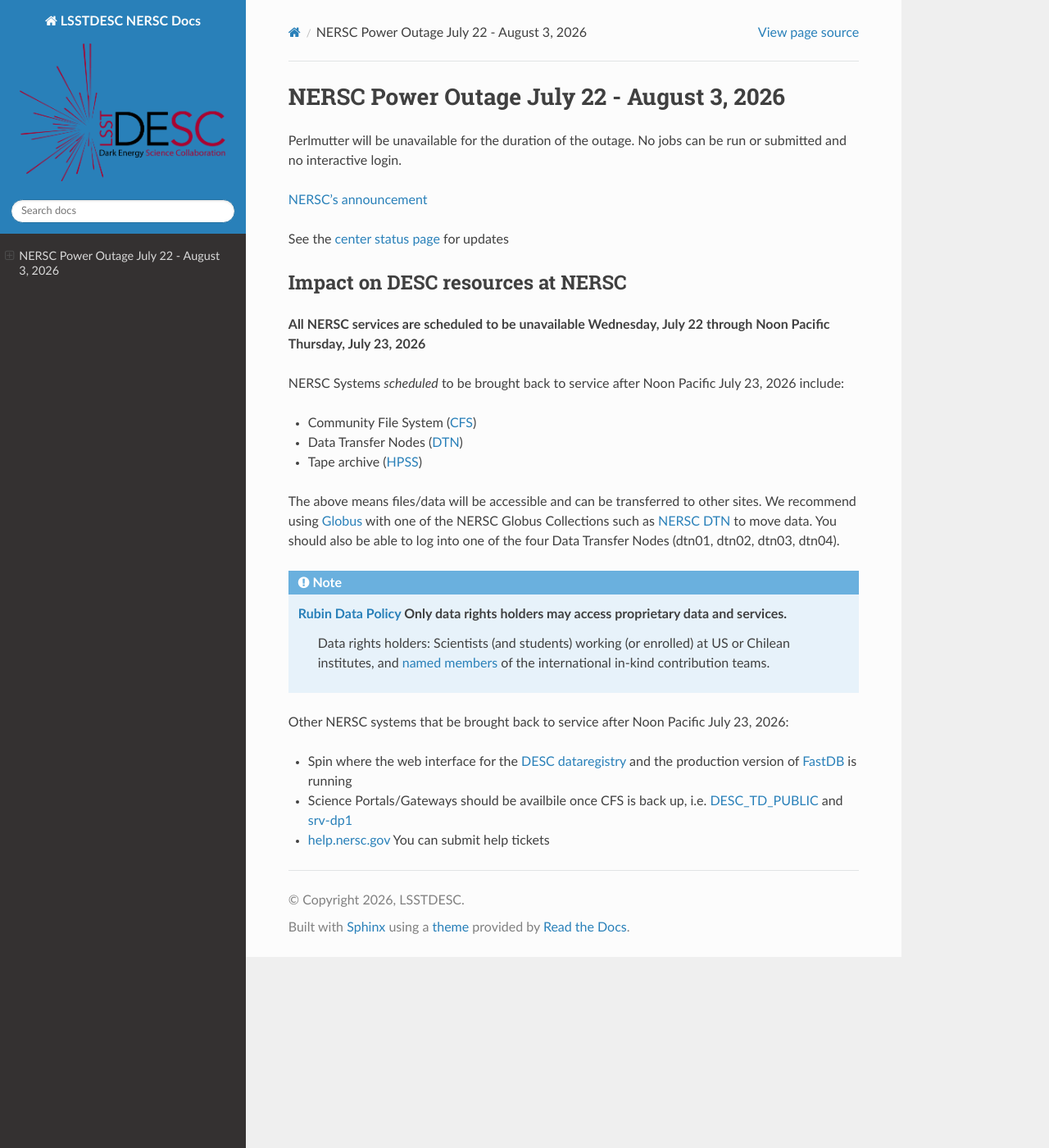
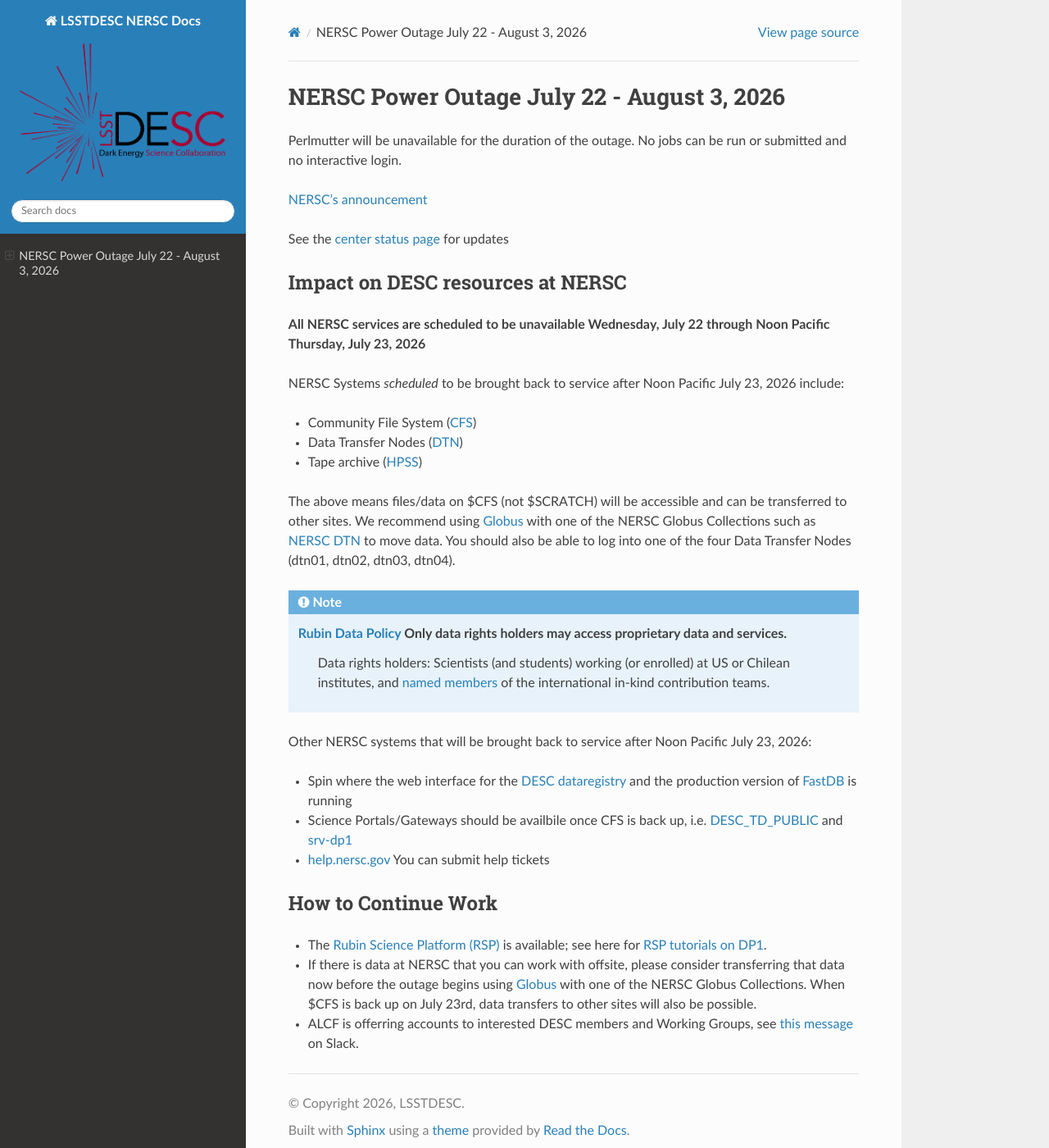
Before and after one commit to LSSTDESC/nersc, a Sphinx documentation site: the page built from docs/source/news/2026-07-09-nersc-outage.rst, in a window 1280 px wide and 1400 px high. Shown: the whole window at 82% size. Built offline with Sphinx 7.4.7 and the Read the Docs theme 3.1.0, drawn with Linux system fonts in a browser that asks for light colours; pages that are not in the unit, such as notebooks, are missing from menus.

Commit message:
Update NERSC outage details and accessibility info
Clarified accessibility of files/data on $CFS and updated text regarding NERSC systems and services resuming after the outage.

```diff
--- a/docs/source/news/2026-07-09-nersc-outage.rst
+++ b/docs/source/news/2026-07-09-nersc-outage.rst
@@ -20,7 +20,7 @@
 
 * Tape archive (`HPSS <https://docs.nersc.gov/filesystems/#archive-hpss>`__)
 
-The above means files/data will be accessible and can be transferred to other sites.  We recommend using `Globus <www.globus.org>`__ with one of the NERSC Globus Collections
+The above means files/data on $CFS (not $SCRATCH) will be accessible and can be transferred to other sites.  We recommend using `Globus <www.globus.org>`__ with one of the NERSC Globus Collections
 such as `NERSC DTN <https://app.globus.org/file-manager/collections/9d6d994a-6d04-11e5-ba46-22000b92c6ec/overview>`__ to move data.  You should also be able to log into one of the four Data Transfer Nodes (dtn01, dtn02, dtn03, dtn04).
 
 .. note::
@@ -28,10 +28,19 @@
    `Rubin Data Policy <ls.st/rdo-013>`__ Only data rights holders may access proprietary data and services.
         Data rights holders: Scientists (and students) working (or enrolled) at US or Chilean institutes, and `named members  <lsst.org/scientists/international-drh-list>`__ of the international in-kind contribution teams.
 
-Other NERSC systems that be brought back to service after Noon Pacific July 23, 2026:
+Other NERSC systems that will be brought back to service after Noon Pacific July 23, 2026:
 
 * Spin where the web interface for the `DESC dataregistry <https://desc-dataregistry.lbl.gov/>`__ and the production version of `FastDB <https://fastdb.readthedocs.io/en/latest/>`__ is running
 
 * Science Portals/Gateways should be availbile once CFS is back up, i.e. `DESC_TD_PUBLIC <https://portal.nersc.gov/cfs/lsst/DESC_TD_PUBLIC/LSST_DATA_SETS>`__ and `srv-dp1 <https://portal.nersc.gov/cfs/lsst/srv-dp1>`__
 
 * `help.nersc.gov <https://help.nersc.gov/>`__  You can submit help tickets
+
+How to Continue Work
+====================
+
+* The `Rubin Science Platform (RSP) <https://rsp.lsst.io/guides/getting-started/get-an-account.html>`__ is available; see here for `RSP tutorials on DP1 <https://dp1.lsst.io/tutorials/index.html>`__.
+
+* If there is data at NERSC that you can work with offsite, please consider transferring that data now before the outage begins using `Globus <www.globus.org>`__ with one of the NERSC Globus Collections.  When $CFS is back up on July 23rd, data transfers to other sites will also be possible.
+
+* ALCF is offerring accounts to interested DESC members and Working Groups, see `this message <https://discovery-alliance.slack.com/archives/C2M8F9BA6/p1784143431387739>`__ on Slack.
```
